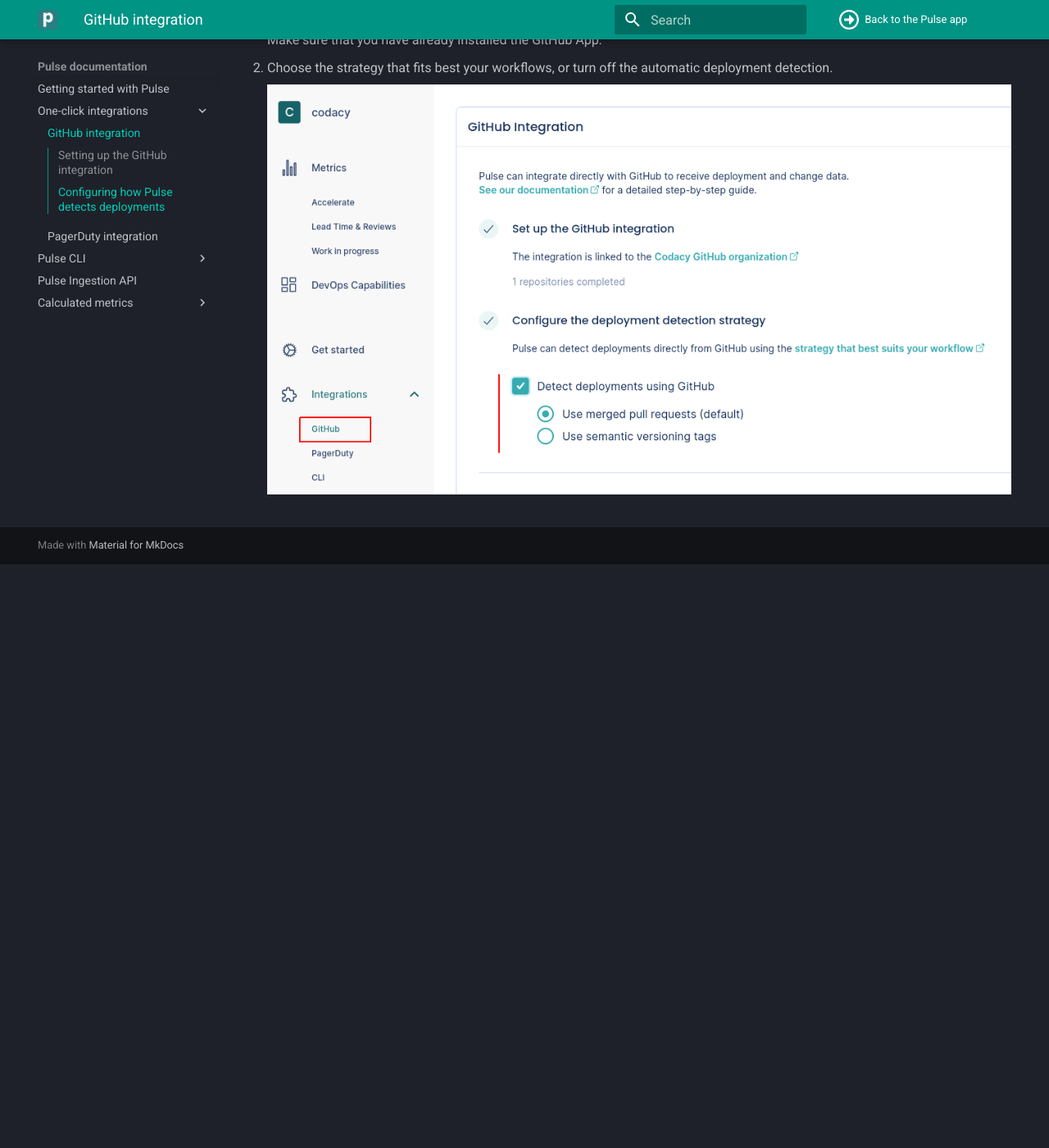
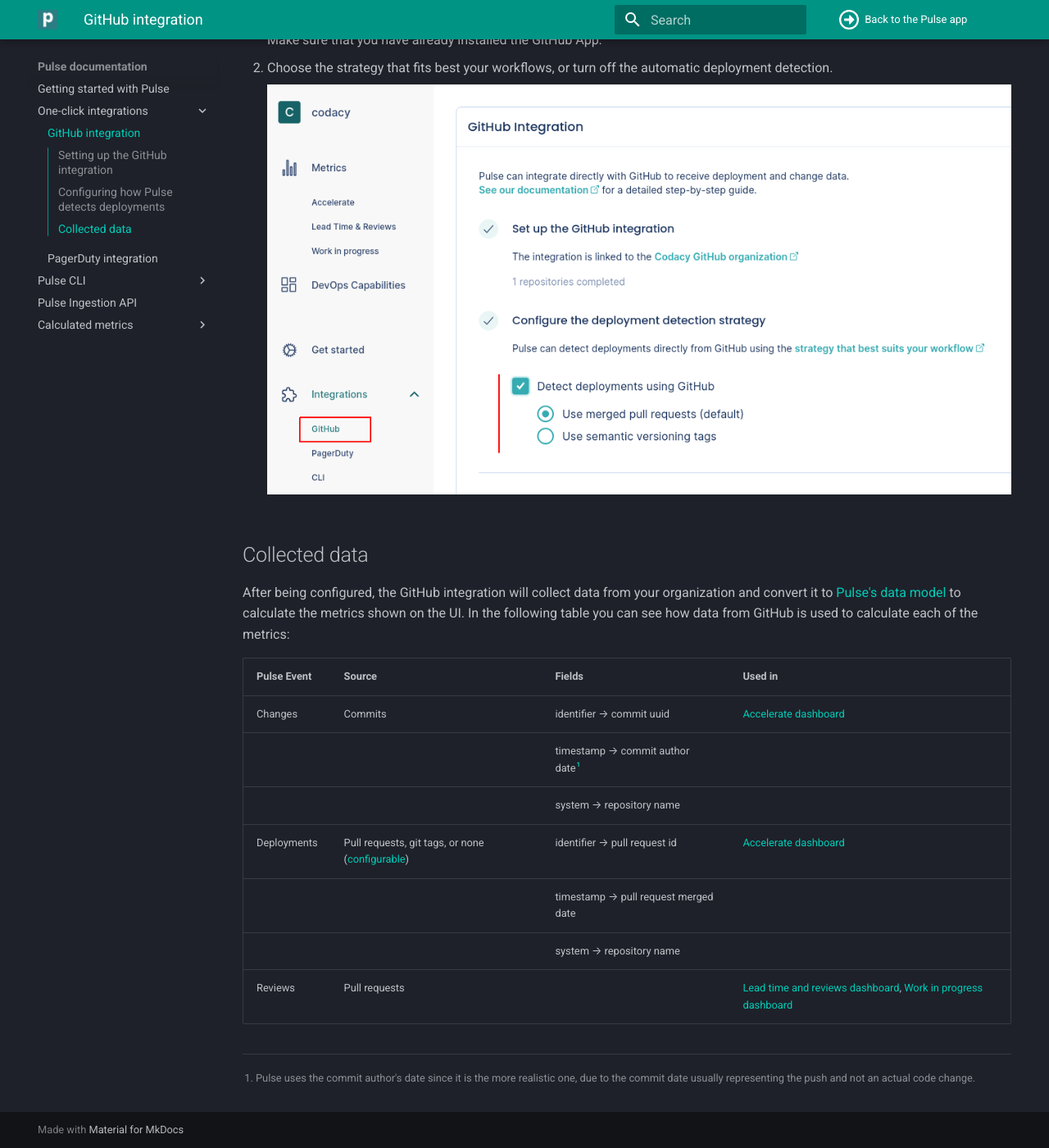
Before and after one commit to codacy/pulse-user-docs, an MkDocs documentation site: the page built from docs/one-click-integrations/github-integration.md, in a window 1280 px wide and 1400 px high, scrolled down 2624 px. Shown: the whole window at 82% size. Built offline with MkDocs 1.6.1 and Material for MkDocs 9.7.7, drawn with Linux system fonts in a browser that asks for light colours; before the commit the page ends 3311 px from its top, so only the background shows below that.

Commit message:
feat: Mention collected data per integration

```diff
--- a/docs/one-click-integrations/github-integration.md
+++ b/docs/one-click-integrations/github-integration.md
@@ -73,3 +73,19 @@
 1.  Choose the strategy that fits best your workflows, or turn off the automatic deployment detection.
 
     ![Choosing a deployment triggering strategy](images/ghi-strategy.png)
+
+## Collected data
+
+After being configured, the GitHub integration will collect data from your organization and convert it to [Pulse's data model](https://ingestion.pulse.codacy.com/v1/api-docs#tocs_event) to calculate the metrics shown on the UI. In the following table you can see how data from GitHub is used to calculate each of the metrics:
+
+| Pulse Event | Source                                                                            | Fields                               | Used in                                                                                                                          |
+| ----------- | --------------------------------------------------------------------------------- | ------------------------------------ | -------------------------------------------------------------------------------------------------------------------------------- |
+| Changes     | Commits                                                                           | identifier → commit uuid             | [Accelerate dashboard](../metrics/accelerate.md)                                                                                 |
+|             |                                                                                   | timestamp → commit author date[^1]   |                                                                                                                                  |
+|             |                                                                                   | system → repository name             |                                                                                                                                  |
+| Deployments | Pull requests, git tags, or none ([configurable](#deployment-detection-strategy)) | identifier → pull request id         | [Accelerate dashboard](../metrics/accelerate.md)                                                                                 |
+|             |                                                                                   | timestamp → pull request merged date |                                                                                                                                  |
+|             |                                                                                   | system → repository name             |                                                                                                                                  |
+| Reviews     | Pull requests                                                                     |                                      | [Lead time and reviews dashboard](../metrics/lead-time-reviews.md), [Work in progress dashboard](../metrics/work-in-progress.md) |
+
+[^1]: Pulse uses the commit author's date since it is the more realistic one, due to the commit date usually representing the push and not an actual code change.
```
Also changed, not shown: docs/one-click-integrations/pagerduty-integration.md (+11 -0 lines).
